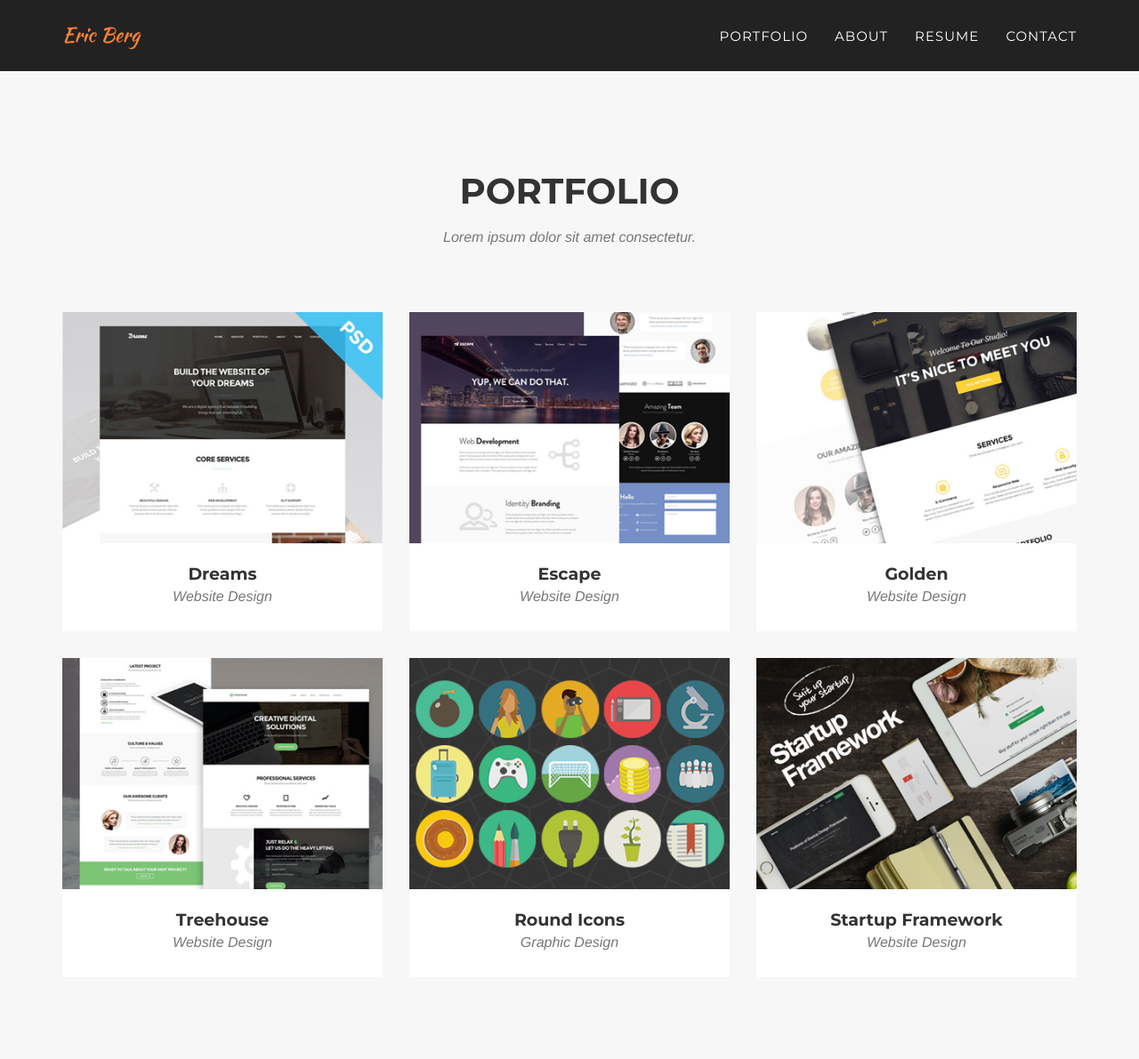
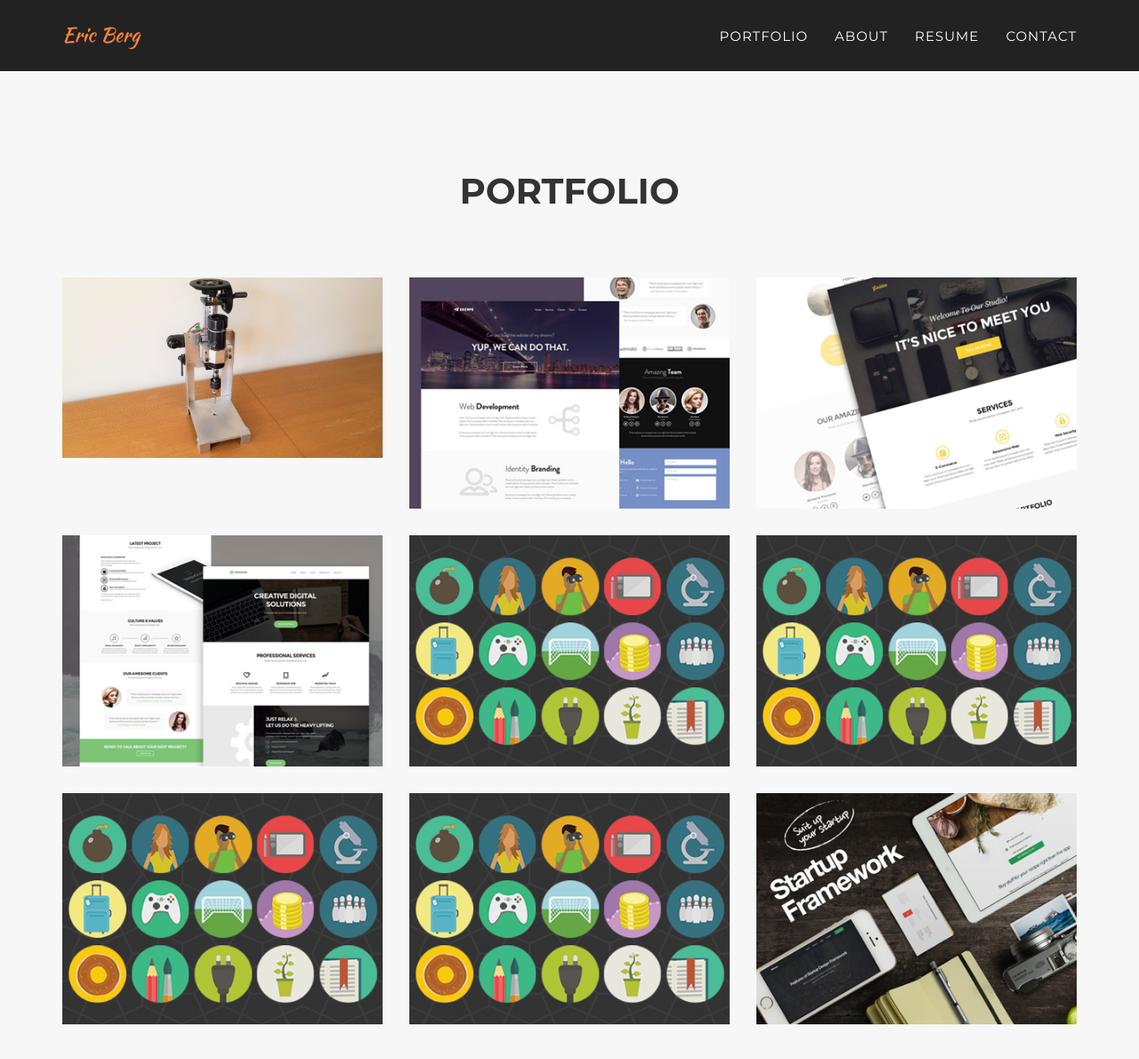
Before and after one commit to ericinventor/personal-website, a Jekyll site: the page built from _posts/2014-07-18-project-1.markdown, in a window 1280 px wide and 1400 px high, scrolled down 647 px. Shown: the top 1191 px of the window at 89% size. Built offline with Jekyll 4.4.1, drawn with Linux system fonts in a browser that asks for light colours; some web fonts are replaced.

Commit message:
changed portfolio squares formatting, added first of my project pictures

```diff
--- a/_data/template.yml
+++ b/_data/template.yml
@@ -1,7 +1,7 @@
 # Color settings (hex-codes without the leading hash-tag)
 color:
   primary: fe8336
-  secondary: fec503
+  secondary: fe8336
   secondary-dark: 333
   muted: 777
 
--- a/_includes/portfolio_grid.html
+++ b/_includes/portfolio_grid.html
@@ -4,7 +4,7 @@
             <div class="row">
                 <div class="col-lg-12 text-center">
                     <h2 class="section-heading">Portfolio</h2>
-                    <h3 class="section-subheading text-muted">Lorem ipsum dolor sit amet consectetur.</h3>
+                    <h3 class="section-subheading text-muted"></h3>
                 </div>
             </div>
             <div class="row">
@@ -13,15 +13,16 @@
                     <a href="#portfolioModal{{ post.modal-id }}" class="portfolio-link" data-toggle="modal">
                         <div class="portfolio-hover">
                             <div class="portfolio-hover-content">
-                                <i class="fa fa-plus fa-3x"></i>
+                                <!-- <i class="fa fa-plus fa-3x"></i> -->
+                                <h4>{{ post.title }}</h4>
                             </div>
                         </div>
                         <img src="{{ site.baseurl }}/img/portfolio/{{ post.thumbnail }}" class="img-responsive img-centered" alt="">
                     </a>
-                    <div class="portfolio-caption">
+<!--                     <div class="portfolio-caption">
                         <h4>{{ post.title }}</h4>
                         <p class="text-muted">{{ post.subtitle }}</p>
-                    </div>
+                    </div> -->
                 </div>
             {% endfor %}
             </div>
--- a/_posts/2014-07-18-project-1.markdown
+++ b/_posts/2014-07-18-project-1.markdown
@@ -1,11 +1,11 @@
 ---
-title: Dreams
+title: Drill Press
 subtitle: Website Design
 layout: default
 modal-id: 1
 date: 2014-07-18
-img: dreams.png
-thumbnail: dreams-thumbnail.png
+img: drill-press.jpg
+thumbnail: drill-press.jpg
 alt: image-alt
 project-date: April 2014
 client: Start Bootstrap
```
Also changed, not shown: _posts/2014-07-13-project-7.markdown (added, +15 -0 lines), _posts/2014-07-13-project-8.markdown (added, +15 -0 lines), _posts/2014-07-13-project-9.markdown (added, +15 -0 lines), img/portfolio/desktop-cnc.png (added), img/portfolio/drill-press.jpg (added).
